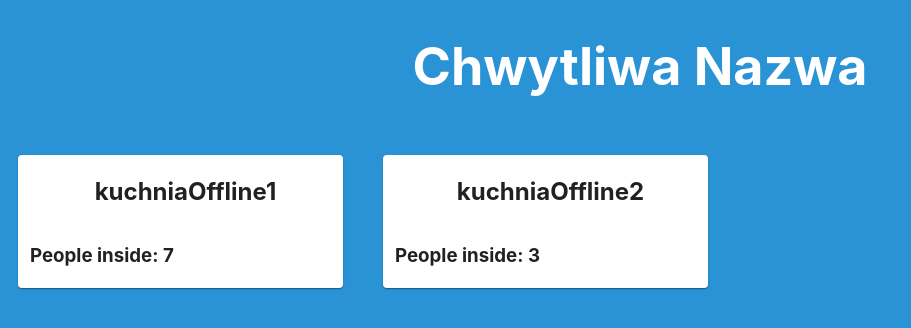
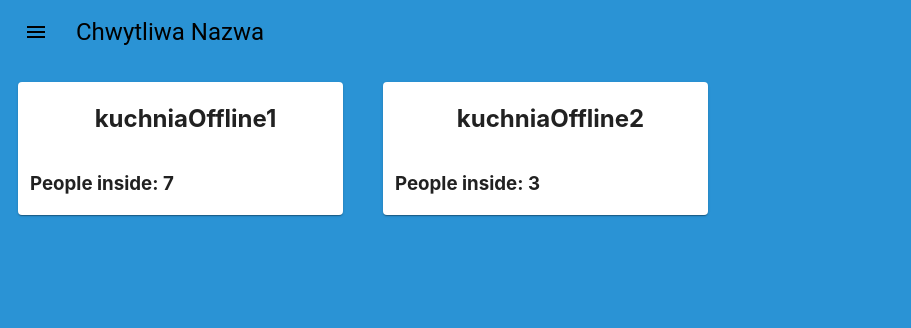
Before and after one commit to Solvinden-Team/bitehack-front, a React (Create React App) app: page / in a window 1280 px wide. Shown: the top 328 px of the page, without its empty margins (0-911 px from the left). Built offline with nearby package versions, Linux system fonts and the light colour scheme; no server answers.

Commit message:
Work in Progress

```diff
--- a/package.json
+++ b/package.json
@@ -4,6 +4,7 @@
   "private": true,
   "dependencies": {
     "@material-ui/core": "^4.8.3",
+    "@material-ui/icons": "^4.5.1",
     "@testing-library/jest-dom": "^4.2.4",
     "@testing-library/react": "^9.3.2",
     "@testing-library/user-event": "^7.1.2",
--- a/src/App.js
+++ b/src/App.js
@@ -1,8 +1,9 @@
 import React from 'react';
 import './App.css';
 import Room from './Room.js'
+import PersistentDrawerLeft from './drawer/Drawer.js'
 import {GridList, GridListTile, Paper} from '@material-ui/core';
-import { styled } from '@material-ui/core/styles';
+import {styled} from '@material-ui/core/styles';
 
 
 const RoomTile = styled(Paper)({
@@ -16,8 +17,21 @@ class App extends React.Component {
     constructor(props) {
         super(props);
         this.state = {
-            rooms: []
+            rooms: [],
+            allRooms: []
         };
+    }
+
+    filterAndSort(sortingKey, isDescending, filters) {
+        let rooms = this.state.allRooms.slice();
+        this.setState({
+            rooms: rooms.sort((a, b) => {
+                if (isDescending)
+                    return a[sortingKey] - b[sortingKey];
+                else
+                    return b[sortingKey] - a[sortingKey];
+            })
+        })
     }
 
     componentDidMount() {
@@ -29,20 +43,28 @@ class App extends React.Component {
                 for (let i = 0; i < data.length; i++) {
                     roomsFromJson.push(Room({id: i, name: data[i].room, count: data[i].peopleCount, warningLevel: 0}));
                 }
-                this.setState({ rooms: roomsFromJson })})
-            .catch(_ => this.setState({ rooms: [
-                    Room({id: 0, name: "kuchniaOffline1", count: 7, warningLevel: 0}),
-                    Room({id: 1, name: "kuchniaOffline2", count: 3, warningLevel: 0})
-                ] }));
+                this.setState({rooms: roomsFromJson});
+                this.setState({allRooms: this.state.rooms.slice()})
+            })
+            .catch(_ => {
+                this.setState({
+                    rooms: [
+                        Room({id: 0, name: "kuchniaOffline1", count: 7, warningLevel: 0}),
+                        Room({id: 1, name: "kuchniaOffline2", count: 3, warningLevel: 0})
+                    ]
+                });
+                this.setState({allRooms: this.state.rooms.slice()})
+            });
     }
 
     render() {
         return (
             <div className="App">
+                <PersistentDrawerLeft parent={this}/>
                 <GridList cellHeight={'auto'} className="Room-grid" cols={4}>
-                    <GridListTile className="Subheader" cols={4} style={{height: 'auto'}}>
-                        <h1>Chwytliwa Nazwa</h1>
-                    </GridListTile>
+                    {/*<GridListTile className="Subheader" cols={4} style={{height: 'auto'}}>*/}
+                    {/*    <h1>Chwytliwa Nazwa</h1>*/}
+                    {/*</GridListTile>*/}
                     {this.state.rooms.map(tile => (
                         <RoomTile key={tile.id} className="RoomTile">
                             <h2 align={'center'}>{tile.name}</h2>
--- /dev/null
+++ b/src/drawer/Drawer.js
@@ -0,0 +1,147 @@
+import React from 'react';
+import clsx from 'clsx';
+import {makeStyles, useTheme} from '@material-ui/core/styles';
+import Drawer from '@material-ui/core/Drawer';
+import Toolbar from '@material-ui/core/Toolbar';
+import List from '@material-ui/core/List';
+import Typography from '@material-ui/core/Typography';
+import Divider from '@material-ui/core/Divider';
+import IconButton from '@material-ui/core/IconButton';
+import MenuIcon from '@material-ui/icons/Menu';
+import ChevronLeftIcon from '@material-ui/icons/ChevronLeft';
+import ChevronRightIcon from '@material-ui/icons/ChevronRight';
+import ListItem from '@material-ui/core/ListItem';
+import ListItemIcon from '@material-ui/core/ListItemIcon';
+import ListItemText from '@material-ui/core/ListItemText';
+import InboxIcon from '@material-ui/icons/MoveToInbox';
+import MailIcon from '@material-ui/icons/Mail';
+
+const drawerWidth = 240;
+
+const useStyles = makeStyles(theme => ({
+    root: {
+        display: 'flex',
+    },
+    appBar: {
+        transition: theme.transitions.create(['margin', 'width'], {
+            easing: theme.transitions.easing.sharp,
+            duration: theme.transitions.duration.leavingScreen,
+        }),
+        textAlign: 'center',
+    },
+    appBarShift: {
+        width: `calc(100% - ${drawerWidth}px)`,
+        marginLeft: drawerWidth,
+        transition: theme.transitions.create(['margin', 'width'], {
+            easing: theme.transitions.easing.easeOut,
+            duration: theme.transitions.duration.enteringScreen,
+        }),
+    },
+    menuButton: {
+        marginRight: theme.spacing(2),
+    },
+    hide: {
+        display: 'none',
+    },
+    drawer: {
+        width: drawerWidth,
+        flexShrink: 0,
+    },
+    drawerPaper: {
+        width: drawerWidth,
+    },
+    drawerHeader: {
+        display: 'flex',
+        alignItems: 'center',
+        padding: theme.spacing(0, 1),
+        ...theme.mixins.toolbar,
+        justifyContent: 'flex-end',
+    },
+    content: {
+        flexGrow: 1,
+        padding: theme.spacing(3),
+        transition: theme.transitions.create('margin', {
+            easing: theme.transitions.easing.sharp,
+            duration: theme.transitions.duration.leavingScreen,
+        }),
+        marginLeft: -drawerWidth,
+    },
+    contentShift: {
+        transition: theme.transitions.create('margin', {
+            easing: theme.transitions.easing.easeOut,
+            duration: theme.transitions.duration.enteringScreen,
+        }),
+        marginLeft: 0,
+    },
+}));
+
+export default function PersistentDrawerLeft(parent) {
+    const classes = useStyles();
+    const theme = useTheme();
+    const [open, setOpen] = React.useState(false);
+
+    const handleDrawerOpen = () => {
+        setOpen(true);
+    };
+
+    const handleDrawerClose = () => {
+        setOpen(false);
+    };
+
+    return (
+        <div className={classes.root}>
+            <Toolbar>
+                <IconButton
+                    color="inherit"
+                    aria-label="open drawer"
+                    onClick={handleDrawerOpen}
+                    edge="start"
+                    className={clsx(classes.menuButton, open && classes.hide)}
+                >
+                    <MenuIcon/>
+                </IconButton>
+                <Typography variant="h5" color={'white'} noWrap>
+                    Chwytliwa Nazwa
+                </Typography>
+            </Toolbar>
+            <Drawer
+                className={classes.drawer}
+                variant="persistent"
+                anchor="left"
+                open={open}
+                classes={{
+                    paper: classes.drawerPaper,
+                }}
+            >
+                <div className={classes.drawerHeader}>
+                    <IconButton onClick={handleDrawerClose}>
+                        {theme.direction === 'ltr' ? <ChevronLeftIcon/> : <ChevronRightIcon/>}
+                    </IconButton>
+                </div>
+                <Divider/>
+                <List>
+                    <ListItem>
+                        <ListItemText primary="Sorting"/>
+                    </ListItem>
+                    <ListItem button key="sortByName" onClick={() => parent.filterAndSort("name", true, {})}>
+                        {/*<ListItemIcon>{index % 2 === 0 ? <InboxIcon/> : <MailIcon/>}</ListItemIcon>*/}
+                        <ListItemText primary="Name"/>
+                    </ListItem>
+                    <ListItem button key="sortByCount" onClick={() => parent.filterAndSort("peopleCount", true, {})}>
+                        <ListItemText primary="Count"/>
+                    </ListItem>
+                    <ListItem button key="sortByDescription"
+                              onClick={() => parent.filterAndSort("description", true, {})}>
+                        <ListItemText primary="Description"/>
+                    </ListItem>
+                </List>
+                <Divider/>
+                <List>
+                    <ListItem>
+                        <ListItemText primary="Filter"/>
+                    </ListItem>
+                </List>
+            </Drawer>
+        </div>
+    );
+}
```
Also changed, not shown: 1 other file (tests, documents, lock files or other folders).
